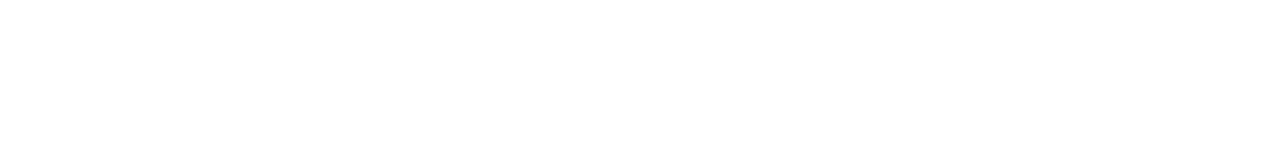
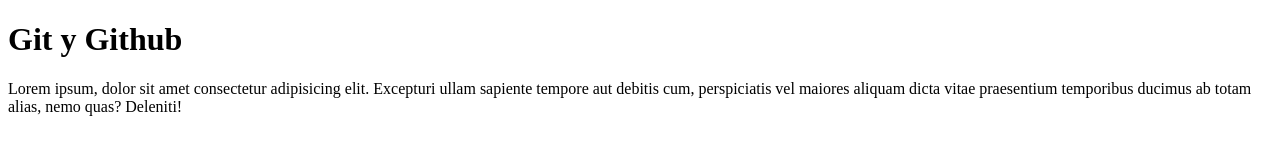
Before and after one commit to jeshuadelgado/senagit, a plain HTML site: page index.html in a window 1280 px wide. Drawn offline with Linux system fonts and the light colour scheme.

Commit message:
imgen pagina

```diff
--- a/index.html
+++ b/index.html
@@ -6,6 +6,9 @@
     <title>Document</title>
 </head>
 <body>
+    <h1>Git y Github</h1>
+    <p>Lorem ipsum, dolor sit amet consectetur adipisicing elit. Excepturi ullam sapiente tempore aut debitis cum, perspiciatis vel maiores aliquam dicta vitae praesentium temporibus ducimus ab totam alias, nemo quas? Deleniti!</p>
+
 
 </body>
 </html>
```
